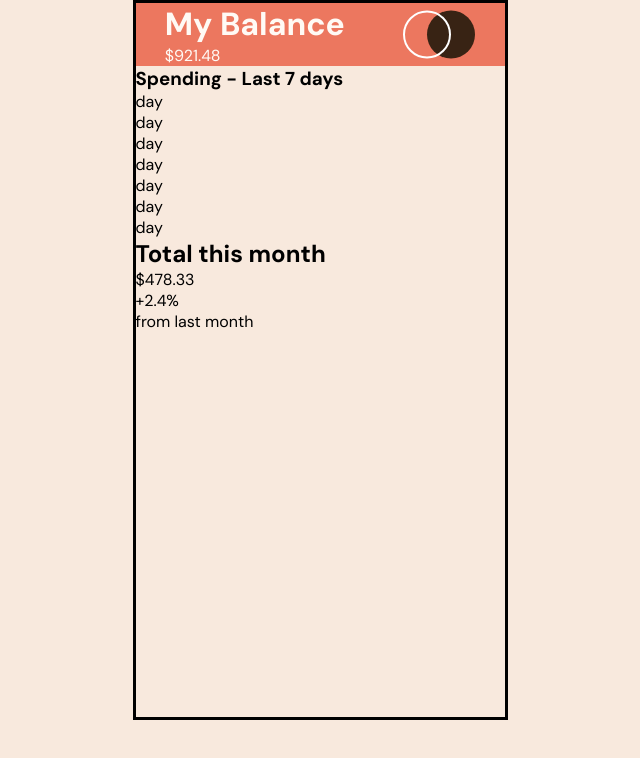
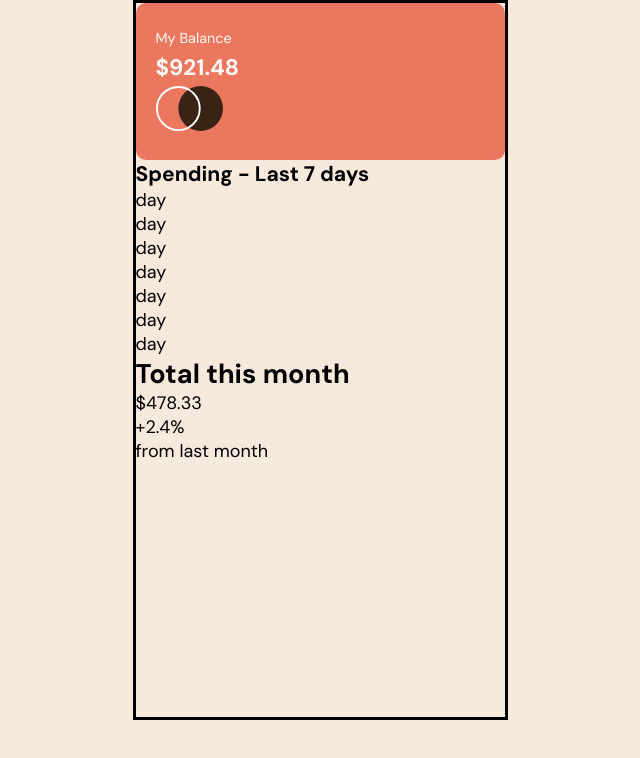
Before and after one commit to Coussecousse/expenses-chart-component-main, a plain HTML site: page my-project/index.html in a window 1280 px wide. Shown: the whole page, without its empty margins (320-960 px from the left). Drawn offline with Linux system fonts and the light colour scheme.

Commit message:
style: add header style

```diff
--- a/my-project/index.html
+++ b/my-project/index.html
@@ -17,11 +17,13 @@
   <body>
     <main>
       <header>
-        <div>
-          <h1>My Balance</h1>
-          <p>$921.48</p>
+        <div class="header__container">
+          <div class="header__title">
+            <h1>My Balance</h1>
+            <p class="header__money">$921.48</p>
+          </div>
+          <img src="../images/logo.svg" alt="Logo looking like a tennis ball" id="logo"/>
         </div>
-        <img src="../images/logo.svg" alt="Logo looking like a tennis ball" />
       </header>
       <section>
         <h3>Spending - Last 7 days</h3>
--- a/my-project/style.css
+++ b/my-project/style.css
@@ -1,7 +1,7 @@
 :root {
     --ff : 'DM Sans', sans-serif;
     --fw-400 : 400;
-    --fw-700 : 500;
+    --fw-700 : 700;
     --fs-400 : 1.125rem;
 
     --color-primary-red: hsl(10, 79%, 65%);
@@ -23,13 +23,17 @@
 body {
     background: var(--color-500);
     font-family:var(--ff) ;
-    font-size: var(--fs);
+    font-size: var(--fs-400);
+    font-weight: var(--fs-400);
 }
+
 main{
     width: var(--w-mobile);
     height: 90vh;
     border: solid;
     margin: auto;
+    display: flexbox;
+    gap: 1rem;
 }
 /* HEADER */
 header {
@@ -37,6 +41,23 @@ header {
     background-color: var(--color-primary-red);
     color: var(--color-400);
     display: inline-flex;
-    justify-content: space-around;
+    justify-content: space-between;
+    padding: 1.25rem;
+    border-radius: 10px;
+    line-height: 1.875rem;
+}
+.header__container {
 
 }
+h1 {
+    font-size: .8em;
+    font-weight:var(--fw-400);
+}
+.header__money {
+    font-weight: var(--fw-700);
+    font-size: 1.25em;
+}
+#logo {
+    height: 3rem;
+    padding-top: .2rem;
+}
```
